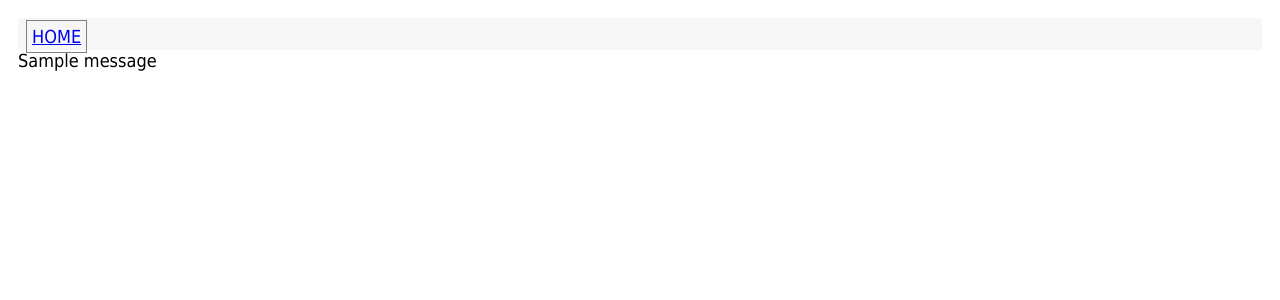
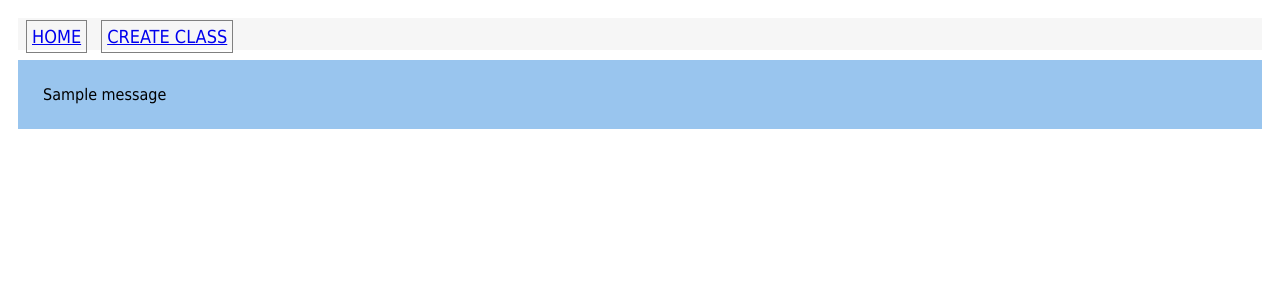
Before and after one commit to WSU-CptS-322-Fall-2023/studentapp-Fredyfox21, a Python web app: template app/templates/base.html in a window 1280 px wide. Shown: the top 300 px of the page. Run offline with Jinja, Linux system fonts and the light colour scheme; the template is opened without the code that fills it, so the values that code supplies are empty; tables that the repository leaves empty hold one stand-in row (values such as "Sample post"); one stand-in notice (Sample message) is shown; some libraries are stand-ins or nearby versions.

Commit message:
Version v.03.

```diff
--- a/app/static/css/main.css
+++ b/app/static/css/main.css
@@ -44,3 +44,17 @@ a:hover{
 	background-color: 157dd3;
 	color: white;
 }
+
+.textinput{
+	padding:2px;
+	font-family: 'Segoe UI', 'Segoe UI', Tahoma, Geneva, Verdana, sans-serif;
+	font-size: 18px;
+	width: 400px;
+}
+.flash-container{
+	background:#99c5ee;
+	font-family:Tahoma;
+	font-size:16px;
+	padding:25px;
+	margin: 10px 0px 10px 0px;
+}
--- a/app/templates/base.html
+++ b/app/templates/base.html
@@ -8,6 +8,7 @@
         <table>
             <tr>
                 <td><a href="{{ url_for('index') }}" class = "button">Home</a></td>
+                <td><a href="{{ url_for('createclass') }}" class = "button">Create Class</a></td>
             </tr>
         </table>
         </div>
@@ -16,7 +17,7 @@
             {% with messages = get_flashed_messages() %}
             {% if messages %}
                 {% for message in messages %}
-                <div>{{ message }}</div>
+                <div class = "flash-container">{{ message }}</div>
                 {% endfor %}
             {% endif %}
             {% endwith %}
```
Also changed, not shown: app/routes.py (+8 -3 lines), app/templates/create_class.html (+4 -4 lines), student.db.
